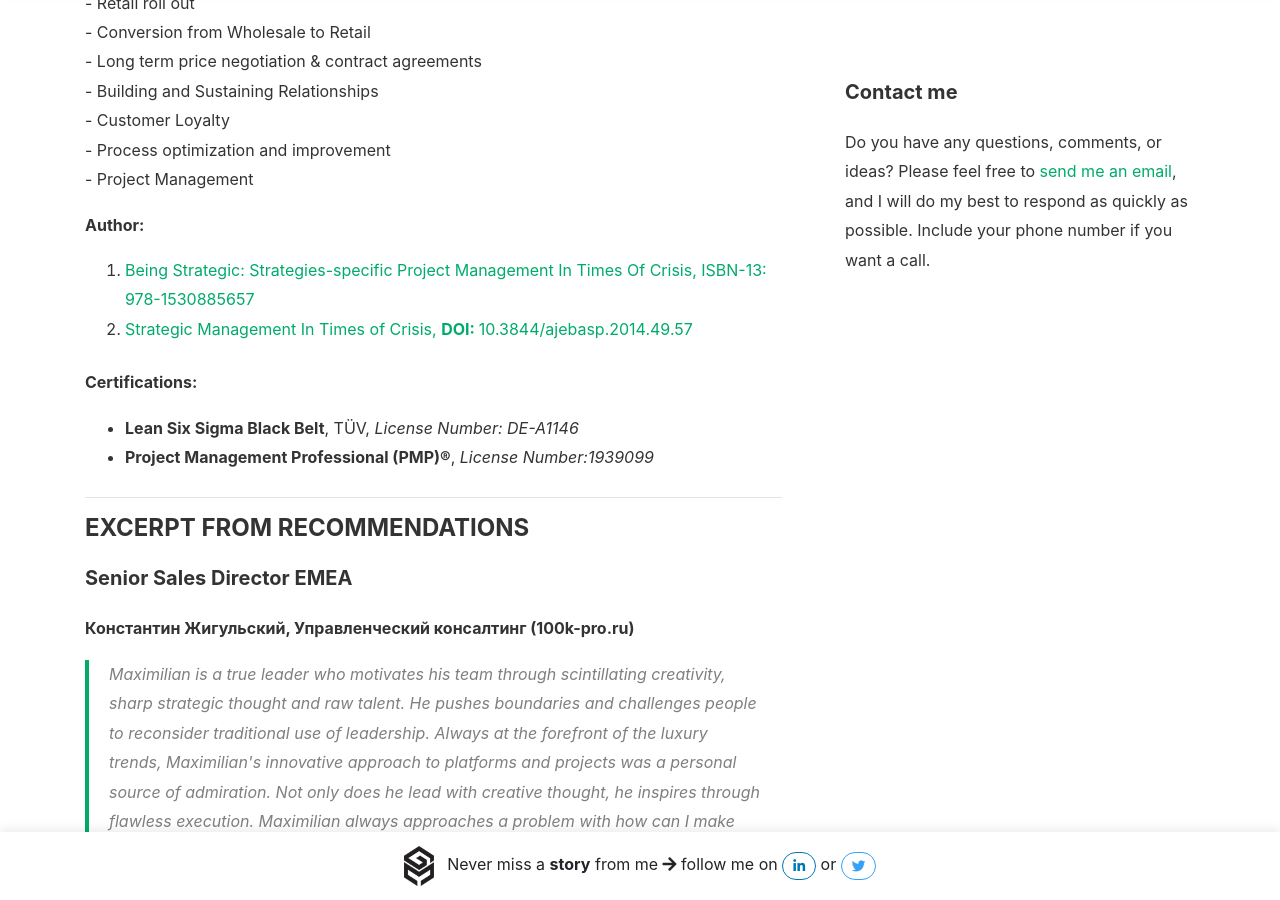
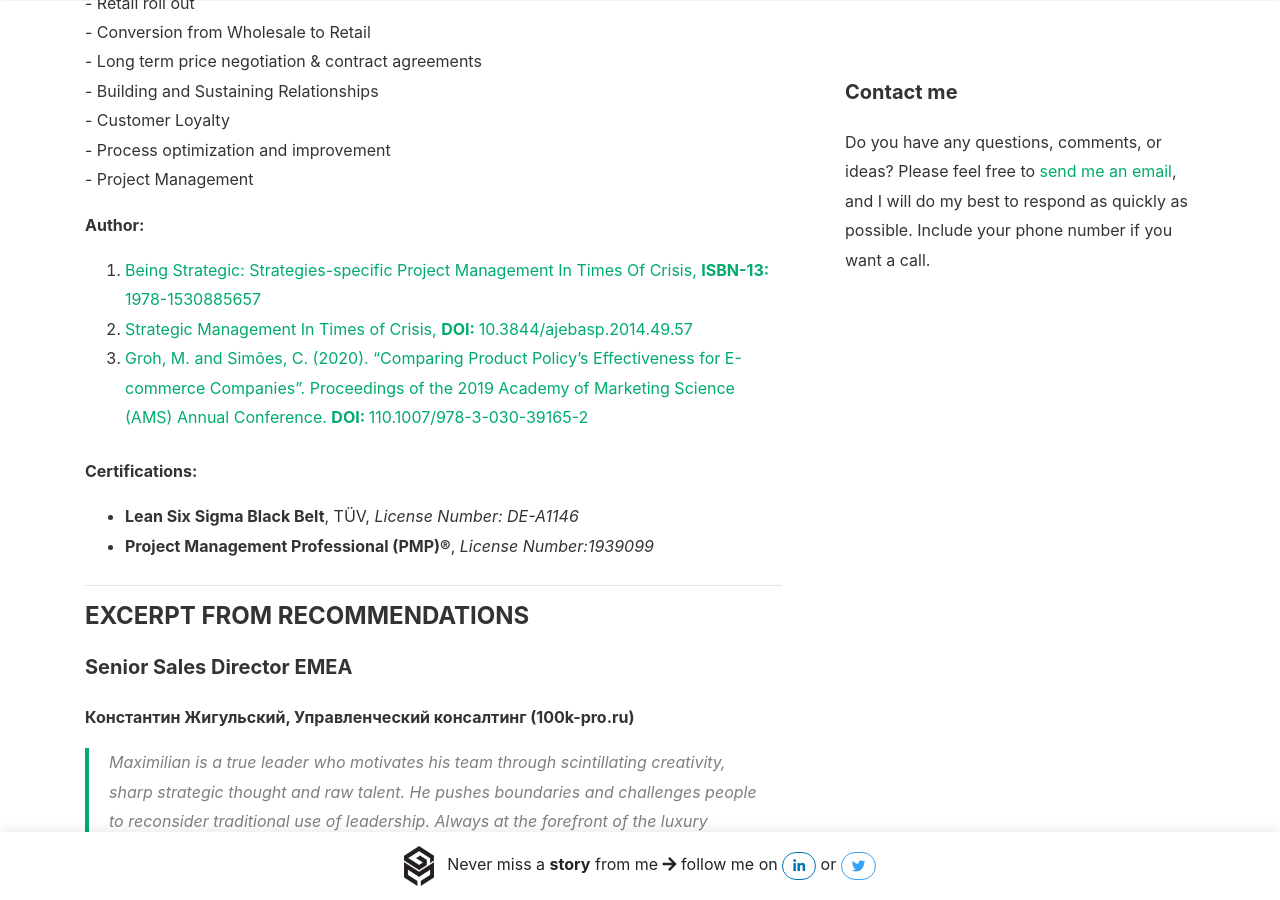
Before and after one commit to mgroheu/mgroh.github.io, a Jekyll site: the page built from _pages/about.md, in a window 1280 px wide and 900 px high, scrolled down 1548 px. Built offline with Jekyll 4.4.1, drawn with Linux system fonts in a browser that asks for light colours; nearby versions of some CDN libraries; comment, search, counter and statistics services are not loaded.

Commit message:
Updated text

```diff
--- a/_pages/about.md
+++ b/_pages/about.md
@@ -40,8 +40,9 @@ From 2016 to 2020 I researched on e-commerce strategies & category management &
 
 <p><strong>Author:</strong></p>
 <ol>
-<li><a href="{{ site.baseurl }}/book/">Being Strategic: Strategies-specific Project Management In Times Of Crisis, ISBN-13: 978-1530885657 </a></li>
+<li><a href="{{ site.baseurl }}/book/">Being Strategic: Strategies-specific Project Management In Times Of Crisis, <strong>ISBN-13: </strong>1978-1530885657 </a></li>
 <li><a href="http://thescipub.com/pdf/10.3844/ajebasp.2014.49.57">Strategic Management In Times of Crisis, <strong>DOI: </strong>10.3844/ajebasp.2014.49.57</a></li>
+<li><a href="https://www.springer.com/gp/book/9783030391645">Groh, M. and Simões, C. (2020). “Comparing Product Policy’s Effectiveness for E-commerce Companies”. Proceedings of the 2019 Academy of Marketing Science (AMS) Annual Conference.  <strong>DOI: </strong>110.1007/978-3-030-39165-2</a></li>
 </ol>
 
 <p><strong>Certifications:</strong></p>
```
